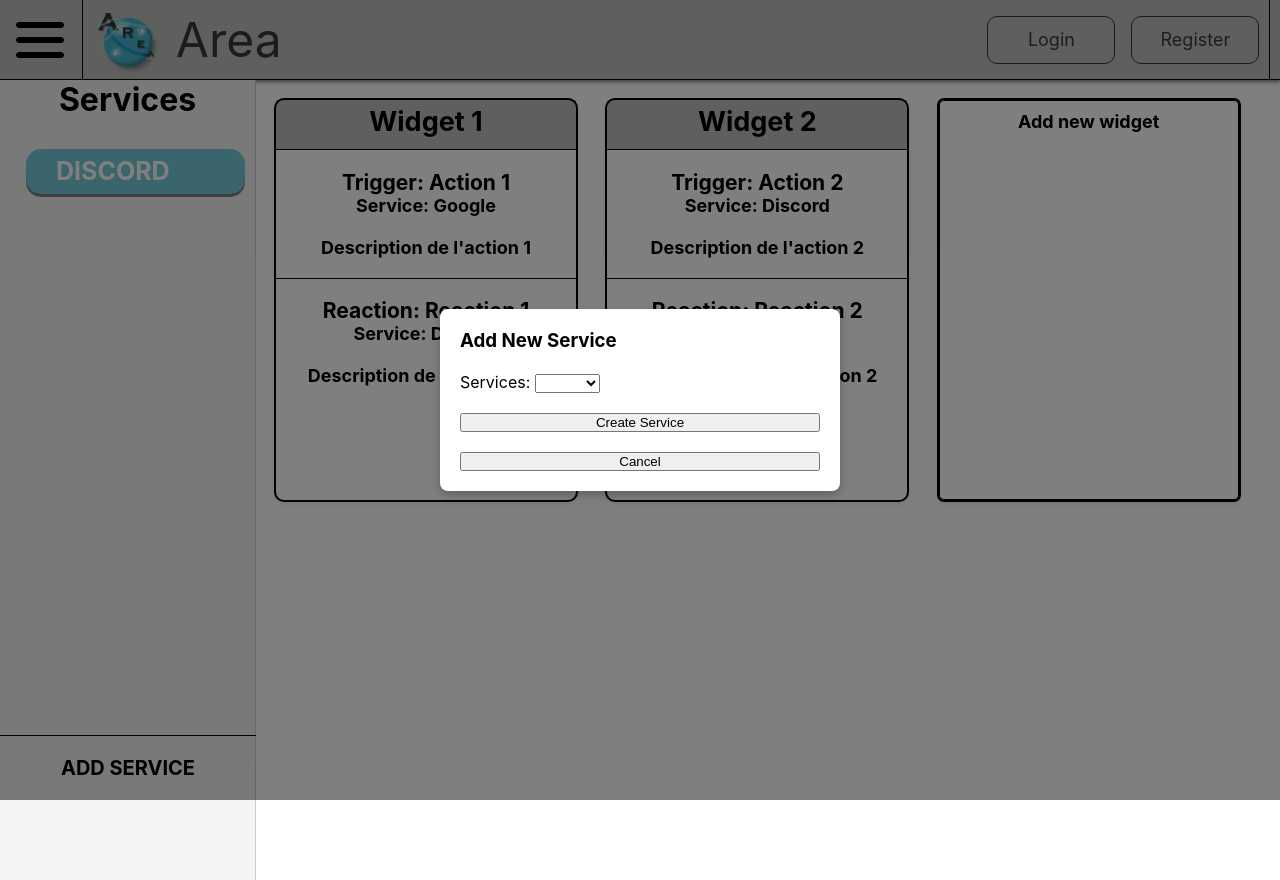
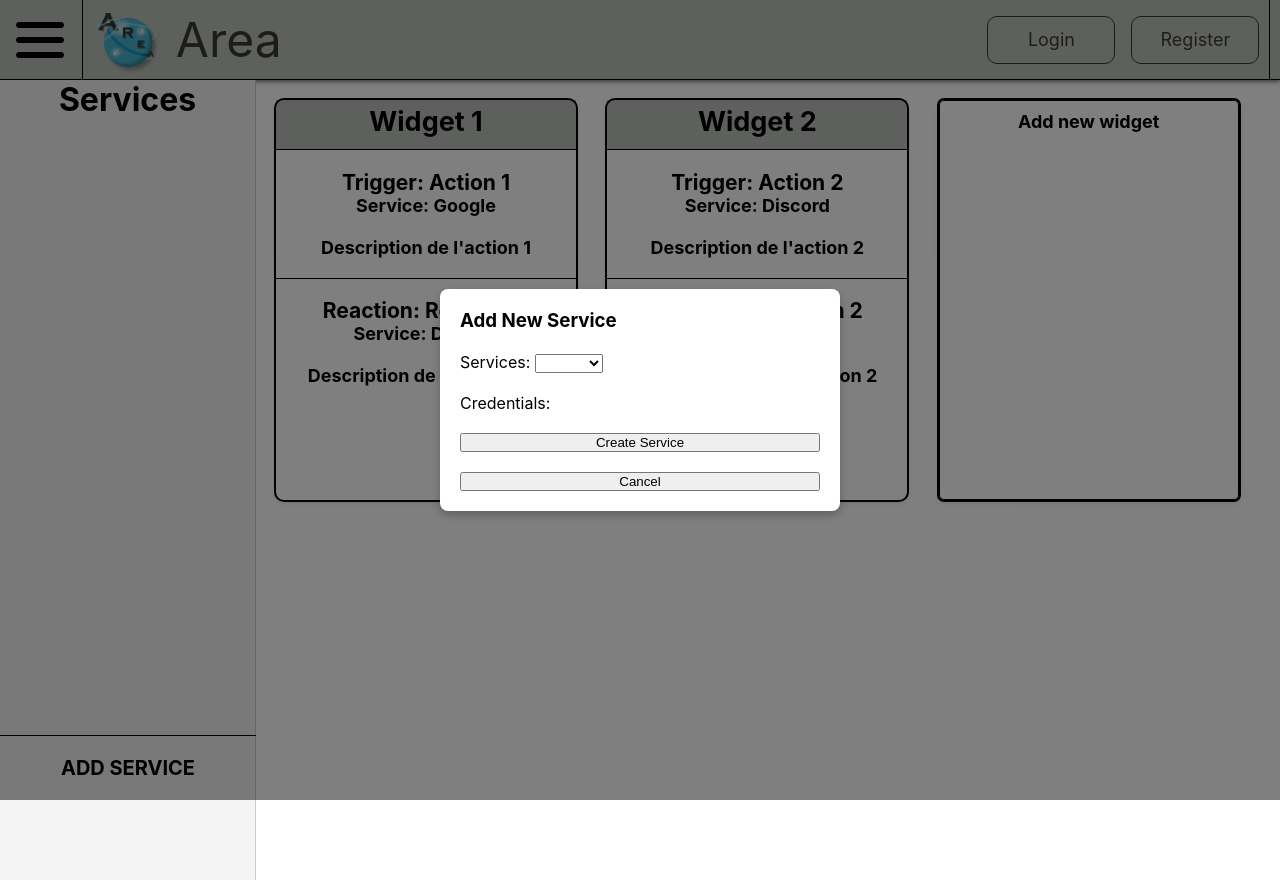
Before and after one commit to BhuvanArn/A.R.E.A, a Vue app in the folder client/: page /services in a window 1280 px wide. Both pictures are taken after a click on the element "ADD SERVICE". Built offline with nearby package versions, Linux system fonts and the light colour scheme.

Commit message:
:recycle: Added the credentials management when subscribing to a service

```diff
--- a/client/src/components/SectionList.vue
+++ b/client/src/components/SectionList.vue
@@ -16,6 +16,8 @@
                 <p>&nbsp;</p>
                 <div v-if="filteredServices.length === 0">
                     No other services available
+                    <p>&nbsp;</p>
+                    <button type="button" @click="cancelForm">Cancel</button>
                 </div>
                 <div v-else>
                     <form @submit.prevent="createService">
@@ -26,6 +28,16 @@
                                     {{ service.name }}
                                 </option>
                             </select>
+                            <p>&nbsp;</p>
+                            <label for="credentials">Credentials: </label>
+                            <div v-if="selectedService !== null">
+                                <div v-for="(credential) in filteredServices[selectedService]?.credentials || []"
+                                    :key="index">
+                                    <label for="credential">{{ credential }}: </label>
+                                    <input id="credential" type="text" v-model="credentials[credential]"
+                                        placeholder="Enter value" />
+                                </div>
+                            </div>
                         </div>
                         <button type="submit">Create Service</button>
                         <button type="button" @click="cancelForm">Cancel</button>
@@ -43,24 +55,24 @@ export default {
         return {
             showForm: false,
             selectedService: null,
-            credentials: null,
+            credentials: {},
             available_services: [
                 {
                     "name": "Discord",
-                    "credentials": {
-                        "name": "token"
-                    },
+                    "credentials": [
+                        "token",
+                    ],
                 },
                 {
                     "name": "Google",
-                    "credentials": {
-                        "name": "email",
-                        "name": "password",
-                    }
+                    "credentials": [
+                        "email",
+                        "password",
+                    ]
                 }
             ],
             services: [
-                "Discord",
+                // "Discord",
             ],
         }
     },
@@ -77,13 +89,17 @@ export default {
             return colors[index % colors.length];
         },
         createService() {
-            if (this.selectedService != null) {
+            if (this.selectedService != null && this.credentials != null) {
                 this.services.push(this.filteredServices[this.selectedService]["name"]);
                 this.resetForm();
             } else {
                 alert("Please select a service and specify the corresponding credentials.");
             }
-            this.resetForm();
+
+            // TODO : Send credentials to API
+            alert(JSON.stringify(this.credentials, null, 2));
+
+            this.credentials = {};
         },
         cancelForm() {
             this.resetForm();
```
